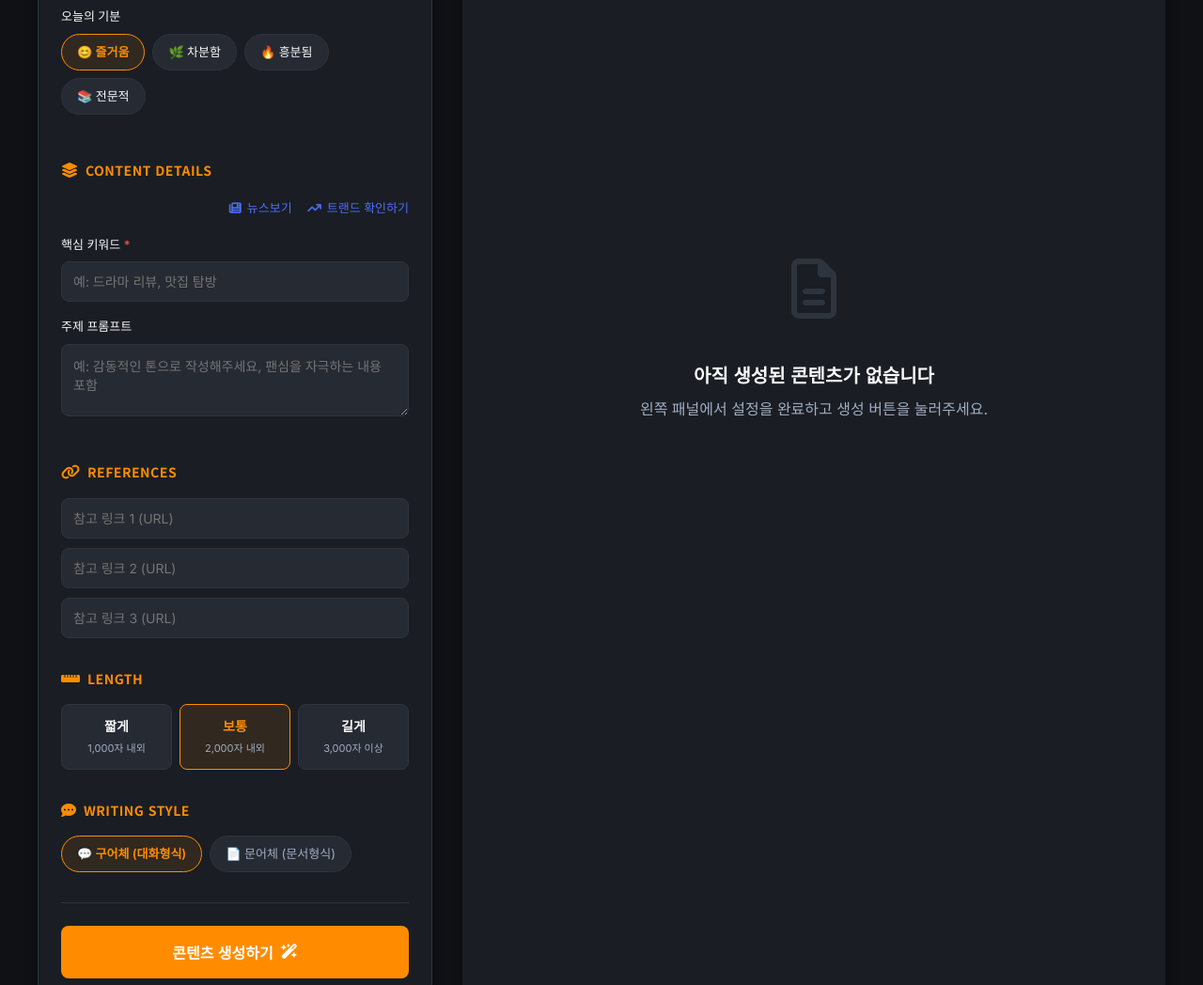
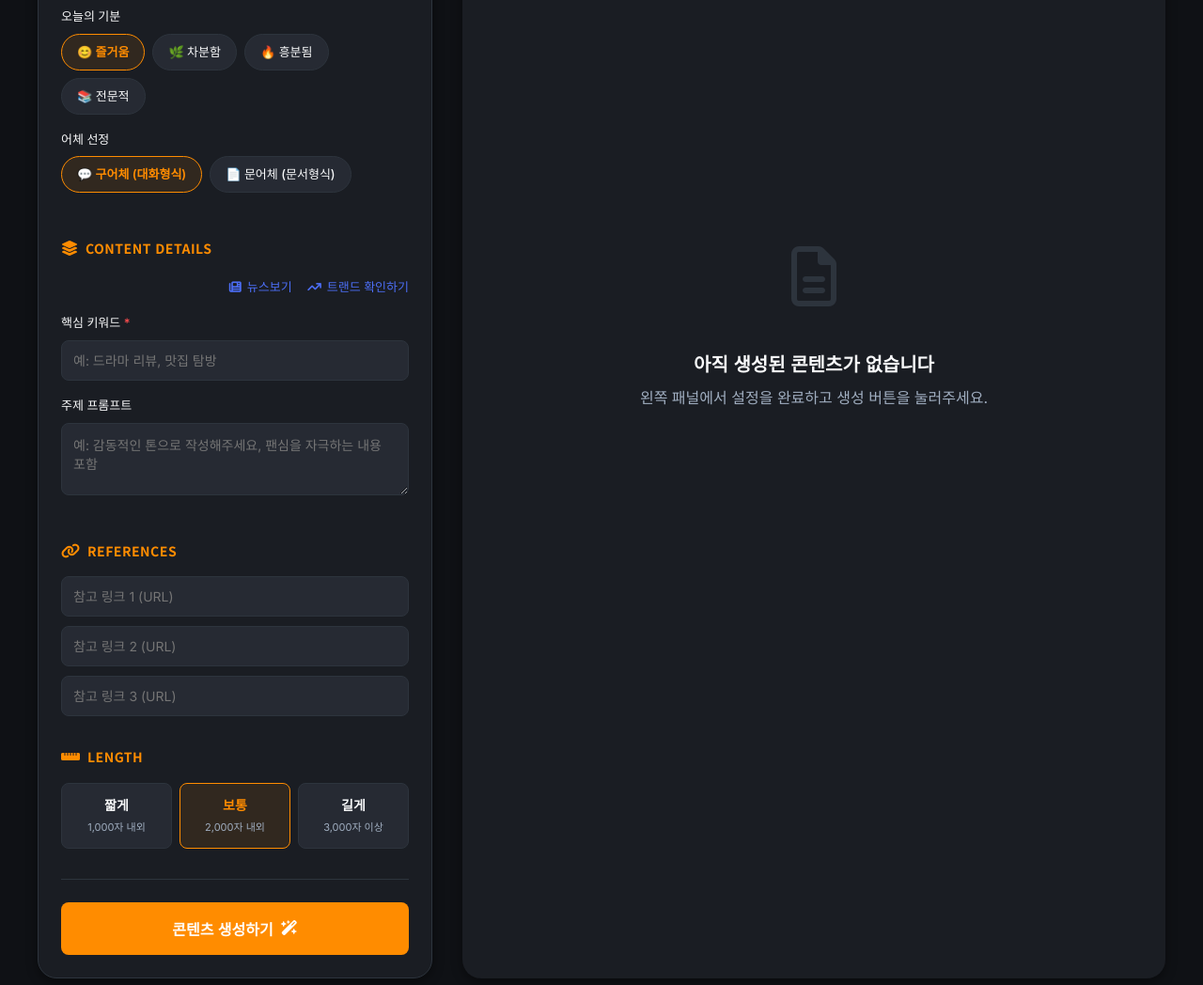
Before and after one commit to postpr0727-ship-it/Blog_Maker, a plain HTML site: page index.html in a window 1280 px wide. Shown: the part 840-1888 px from the top of the page at 94% size. Drawn offline with nearby package versions, Linux system fonts and the light colour scheme.

Commit message:
ui: 어체 선정 위치를 오늘의 기분 밑으로 이동

```diff
--- a/index.html
+++ b/index.html
@@ -130,6 +130,18 @@
                                     <label for="mood-info" class="mood-chip">📚 전문적</label>
                                 </div>
                             </div>
+
+                            <div class="input-group">
+                                <label>어체 선정</label>
+                                <div class="mood-selector">
+                                    <input type="radio" name="writing-style" id="style-conversational"
+                                        value="conversational" checked>
+                                    <label for="style-conversational" class="mood-chip">💬 구어체 (대화형식)</label>
+
+                                    <input type="radio" name="writing-style" id="style-literary" value="literary">
+                                    <label for="style-literary" class="mood-chip">📄 문어체 (문서형식)</label>
+                                </div>
+                            </div>
                         </div>
 
                         <!-- Section 2: Content Details -->
@@ -204,21 +216,7 @@
                             </div>
                         </div>
 
-                        <!-- Section 5: Writing Style -->
-                        <div class="form-section">
-                            <div class="section-title">
-                                <i class="fa-solid fa-comment-dots"></i>
-                                <h3>Writing Style</h3>
-                            </div>
-                            <div class="mood-selector">
-                                <input type="radio" name="writing-style" id="style-conversational"
-                                    value="conversational" checked>
-                                <label for="style-conversational" class="mood-chip">💬 구어체 (대화형식)</label>
 
-                                <input type="radio" name="writing-style" id="style-literary" value="literary">
-                                <label for="style-literary" class="mood-chip">📄 문어체 (문서형식)</label>
-                            </div>
-                        </div>
 
                         <div class="action-area">
                             <button type="submit" id="generate-btn" class="btn-primary">
```
